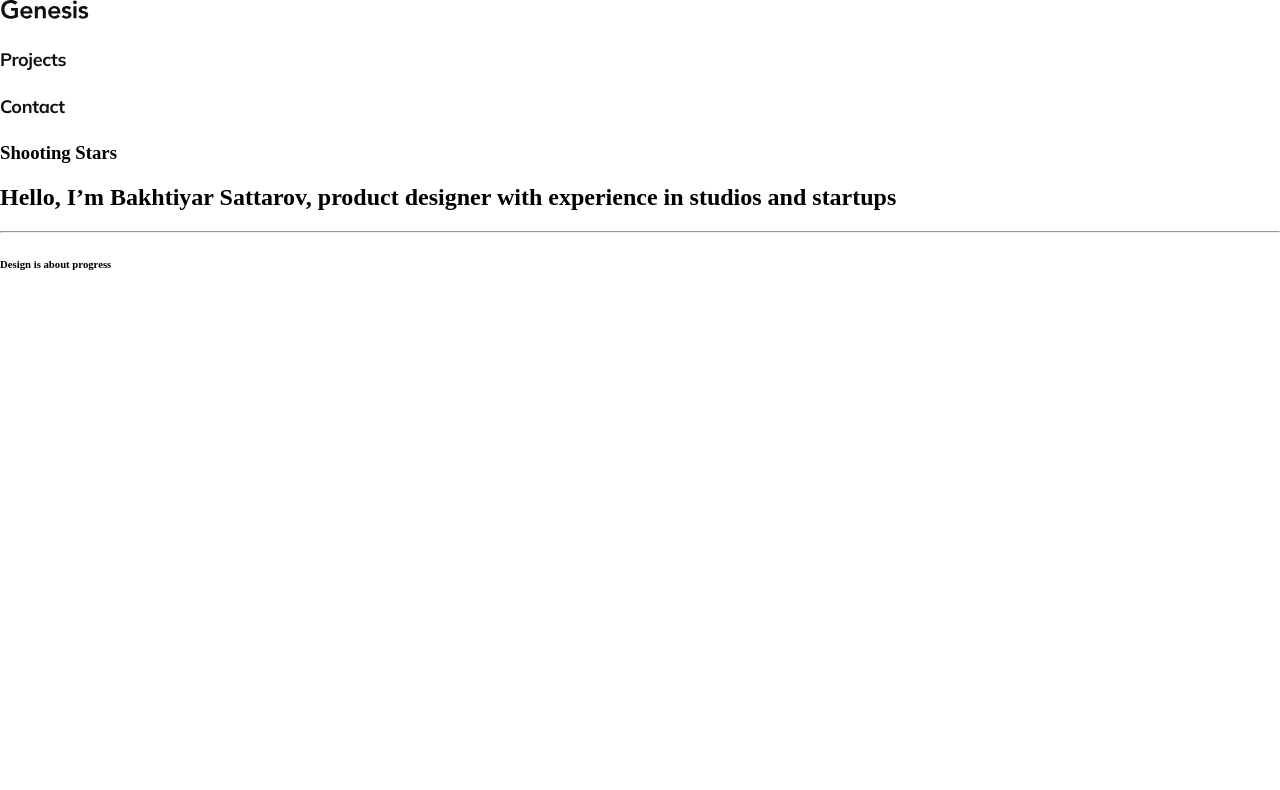
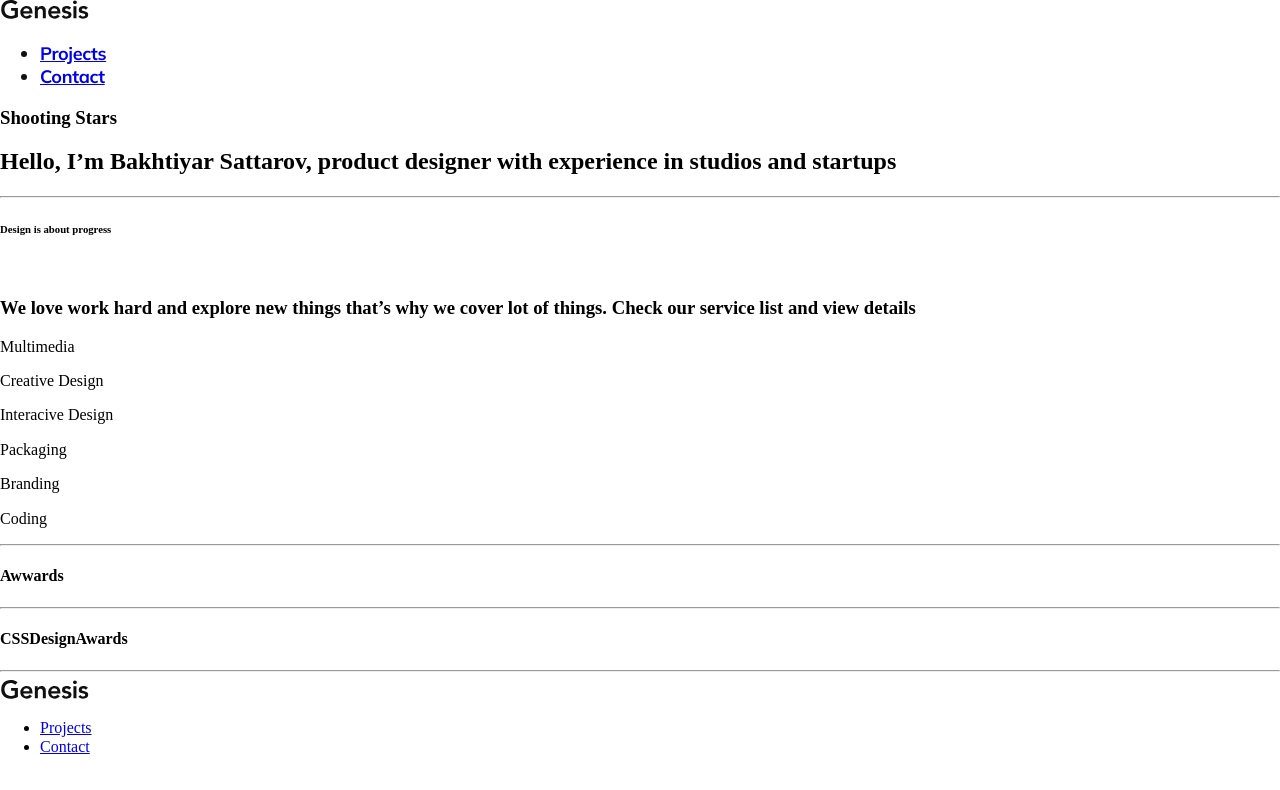
Before and after one commit to agorbacheva-y/Sass-genesis, a plain HTML site: page index.html in a window 1280 px wide. Drawn offline with Linux system fonts and the light colour scheme.

Commit message:
page content in html

```diff
--- a/index.html
+++ b/index.html
@@ -14,34 +14,87 @@
 </head>
 <body>
     <!-- Header with Nav Bar -->
-    <header>
-        <div class="logo">
+    <header class="head">
+        <div class="head__logo">
             <svg width="90.13px" height="19.34" viewBox="0 0 91 20">
                 <use href="/images/Logo.svg#logo"></use>
             </svg>
         </div>
 
-        <div class="nav">
-            <h4>Projects</h4>
-            <h4>Contact</h4>
-        </div>
+        <nav class="head__nav">
+            <ul>
+                <li><a href="#">Projects</a></li>
+                <li><a href="#">Contact</a></li>
+            </ul>
+        </nav>
     </header>
 
-    <main>
-        <!-- Text on left side -->
-        <section>
+    <main class="content">
+        <!-- text on left side -->
+        <section class="content__text">
             <h3>Shooting Stars</h3>
             <h2>Hello, I’m Bakhtiyar Sattarov,
                 product designer with experience
                 in studios and startups</h2>
         </section>
 
-        <!-- Text on right side -->
-        <aside>
+        <!-- text on right side -->
+        <aside class="content__side">
             <hr>
             <h6>Design is about progress </h6>
         </aside>
 
+        <!-- portfolio of images -->
+        <div class="content__portfolio">
+            <div><img src="" alt=""></div>
+        </div>
+
+        <!-- text below images -->
+        <section class="content__text">
+            <h3>We love work hard and explore new things
+                that’s why we cover lot of things. Check our
+                service list and view details</h3>
+            <div>
+                <p>Multimedia</p>
+                <p>Creative Design</p>
+                <p>Interacive Design</p>
+                <p>Packaging</p>
+                <p>Branding</p>
+                <p>Coding</p>
+            </div>
+        </section>
+
+        <!-- awards section -->
+        <hr>
+        <section class="content__awards">
+            <h4>Awwards</h4>
+        </section>
+        <hr>
+        <section class="content__design">
+            <h4>CSSDesignAwards</h4>
+        </section>
+        <hr>
     </main>
+
+    <footer>
+        <div class="footer__logo">
+            <svg width="90.13px" height="19.34" viewBox="0 0 91 20">
+                <use href="/images/Logo.svg#logo"></use>
+            </svg>
+        </div>
+
+        <nav class="footer__nav">
+            <ul>
+                <li><a href="#">Projects</a></li>
+                <li><a href="#">Contact</a></li>
+            </ul>
+        </nav>
+
+        <div class="footer__icons">
+            <a href=""></a>
+            <a href=""></a>
+            <a href=""></a>
+        </div>
+    </footer>
 </body>
 </html>
```
